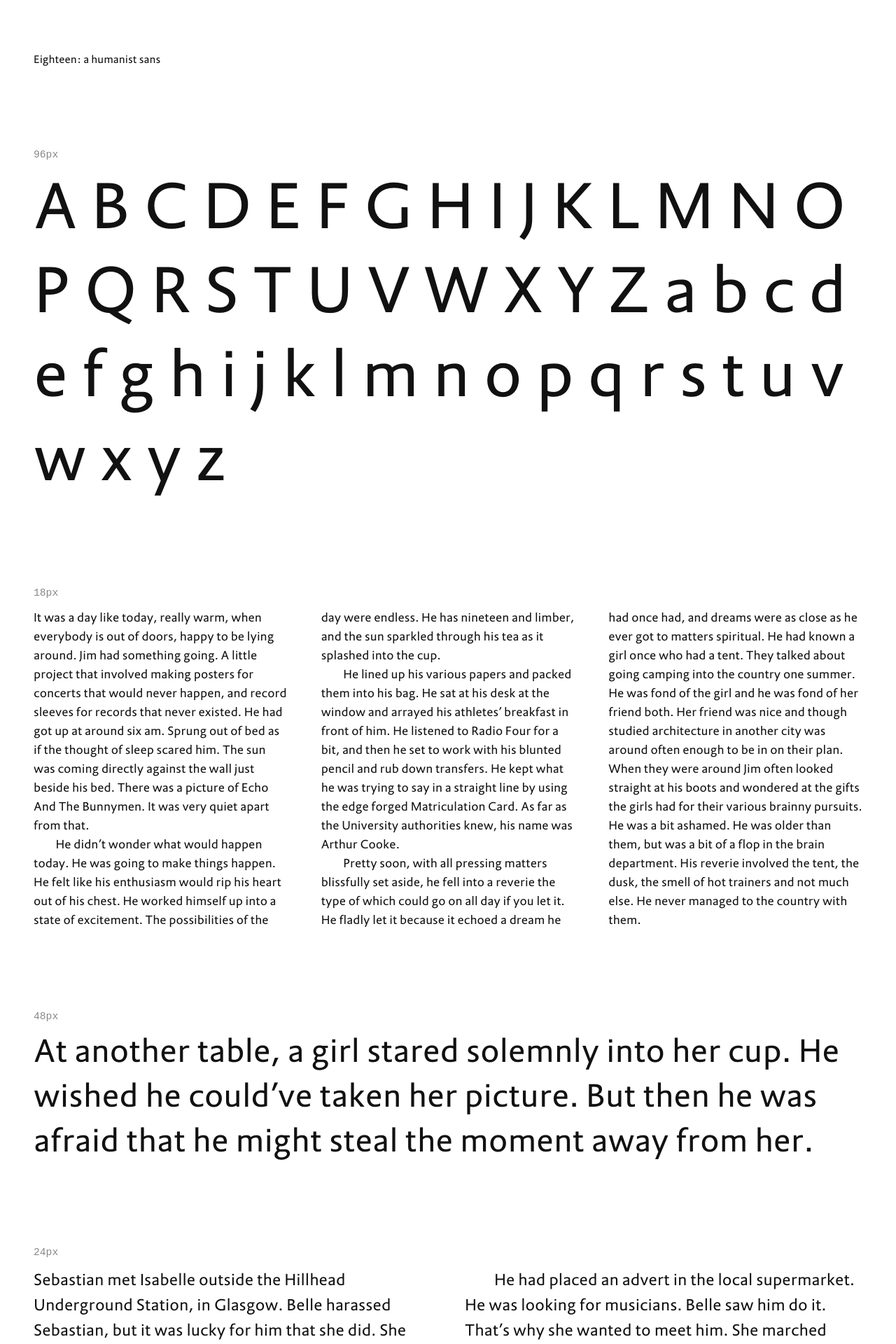
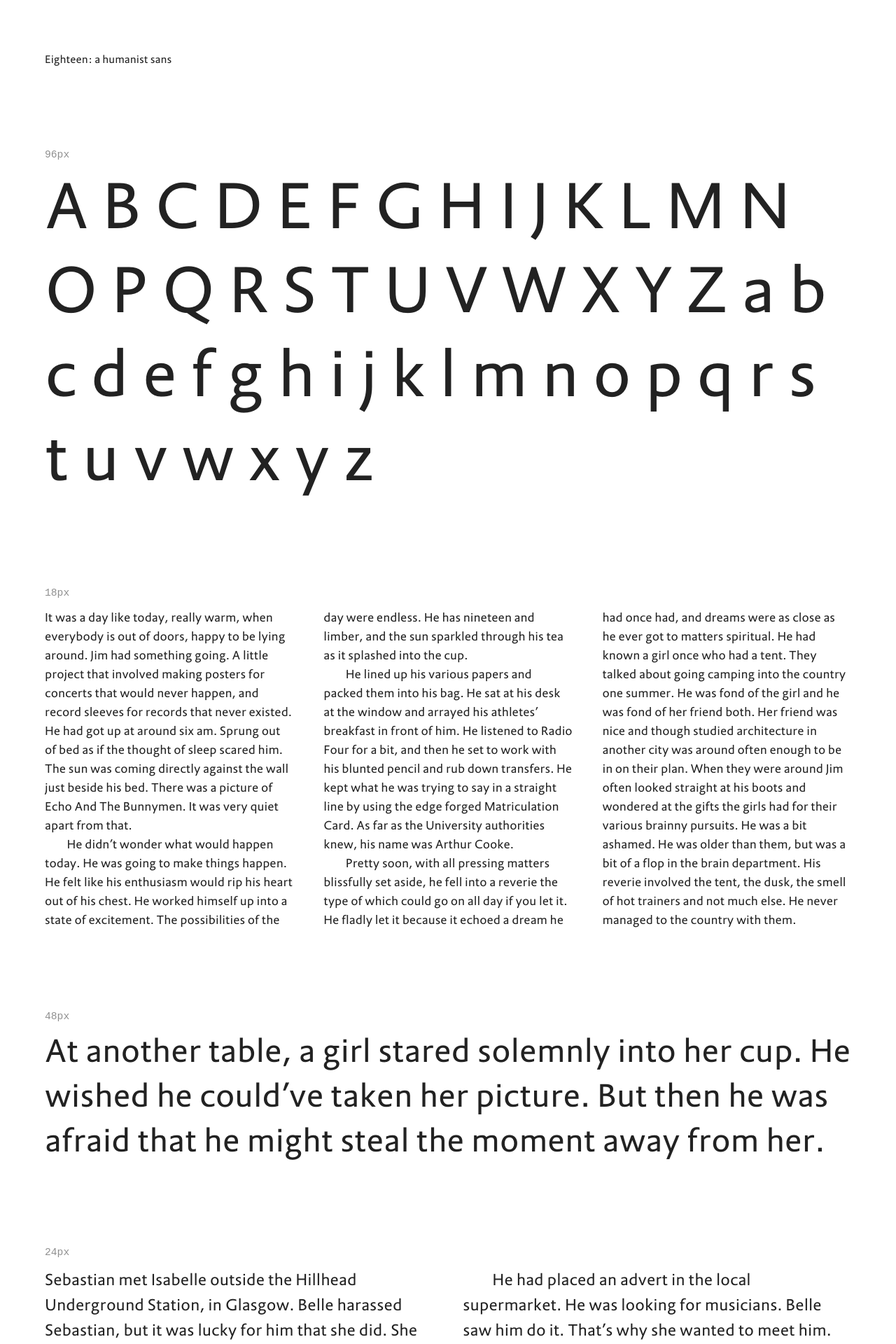
Before and after one commit to justinjaywang/eighteen, a Jekyll site: the page built from index.markdown, in a window 1280 px wide. Shown: the top 1920 px of the page at 70% size. Built offline with Jekyll 4.4.1, drawn with Linux system fonts in a browser that asks for light colours.

Commit message:
edit column gutters and page padding

```diff
--- a/_sass/_variables.scss
+++ b/_sass/_variables.scss
@@ -2,7 +2,7 @@
 // ------
 
 $background-color--body: #fff;
-$color--body:            #111;
+$color--body:            #222;
 
 $opacity--faded: 0.5;
 
@@ -34,4 +34,4 @@ $max-width--lg: ($min-width--xl - 1);
 $max-width--container: 1440px;
 
 $gutter--sm: 1.5rem;
-$gutter:     3rem;
+$gutter:     4rem;
--- a/_sass/all.scss
+++ b/_sass/all.scss
@@ -121,29 +121,26 @@ p {
   font-size: 16px;
   line-height: 1.541667;
 }
+.columns--3,
+.columns--2 {
+  @include column-gap($gutter*0.666667);
+  @include max-width($max-width--sm) {
+    @include column-gap($gutter--sm);
+  }
+}
 .columns--3 {
-  @include column-gap($gutter);
   @include columns(3);
   @include max-width($max-width--md) {
     @include columns(2);
-  }
-  @include max-width($max-width--sm) {
-    @include column-gap($gutter--sm);
   }
   @include max-width($max-width--xs) {
     @include columns(1);
   }
 }
 .columns--2 {
-  @include column-gap($gutter);
   @include columns(2);
-  @include max-width($max-width--lg) {
-  }
   @include max-width($max-width--md) {
     @include columns(1);
-  }
-  @include max-width($max-width--sm) {
-    @include column-gap($gutter--sm);
   }
 }
 
```
